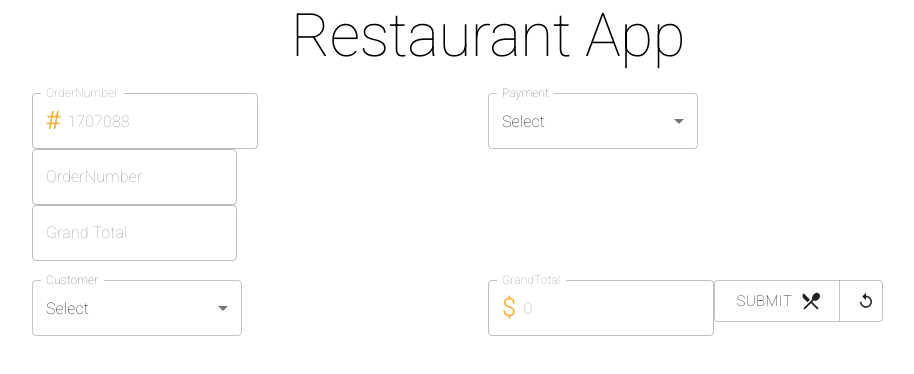
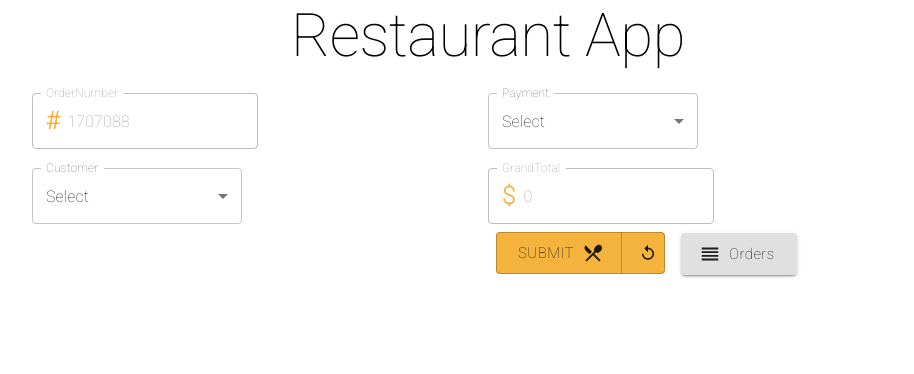
Before and after one commit to ionut1912/RestaurantCrud-Frontend, a React (Create React App) app: page / in a window 1280 px wide. Shown: the top 374 px of the page, without its empty margins (152-1066 px from the left). Built offline with nearby package versions, Linux system fonts and the light colour scheme.

Commit message:
Enable material ui icons and adding button for oders

```diff
--- a/package.json
+++ b/package.json
@@ -3,8 +3,12 @@
   "version": "0.1.0",
   "private": true,
   "dependencies": {
+    "@emotion/react": "^11.4.1",
+    "@emotion/styled": "^11.3.0",
     "@material-ui/core": "^4.12.3",
     "@material-ui/icons": "^4.11.2",
+    "@mui/icons-material": "^5.0.0",
+    "@mui/material": "^5.0.0",
     "@testing-library/jest-dom": "^5.14.1",
     "@testing-library/react": "^11.2.7",
     "@testing-library/user-event": "^12.8.3",
--- a/src/components/Order/OrderForm.js
+++ b/src/components/Order/OrderForm.js
@@ -1,12 +1,11 @@
 import { Grid, InputAdornment,makeStyles ,ButtonGroup,Button as MuiButton} from '@material-ui/core';
 import React ,{useState} from 'react';
 import Form  from   "../../layouts/Form"
-
 import {Input,Select,Button} from "../../controls/"
 
 import ReplayIcon from '@mui/icons-material/Replay';
 import RestaurantMenuIcon from '@mui/icons-material/RestaurantMenu';
-
+import ReorderIcon from '@mui/icons-material/Reorder';
 export default function OrderForm(props){
 const{values,errors,handleInputChange}=props;
     const pMethods =[
@@ -20,6 +19,17 @@ const{values,errors,handleInputChange}=props;
                 color:'#f3b33d',
                 fontWeight:'bolder',
                 fontSize:'1.5em'
+            }
+        },
+        submitButtonGroup:{
+            backgroundColor:'#f3b33d',
+            color:'#000',
+            margin:theme.spacing(1),
+            '&.MuiButton-label':{
+                textTransform: 'none'
+            },
+            '&.hover':{
+                backgroundColor:'#f3b33d',
             }
         }
 }));
@@ -43,16 +53,10 @@ const classes=useStyles();
 <Grid item xs={6}>
 <Select  label="Payment" name="pMethod" options={pMethods}  value={values.pMethod} onChange={handleInputChange}></Select>
     </Grid>
-<Input disabled label="OrderNumber" name="orderNumber">
 
-</Input>
-</Grid>
-    <Grid item xs={6}>
-        <Input disabled label="Grand Total" name="gTotal">
-
-        </Input>
 
 </Grid>
+
 <br/>
 
 
@@ -76,7 +80,9 @@ const classes=useStyles();
   <InputAdornment className={classes.adormentText} position="start">
    $</InputAdornment>
   ) }} ></Input>
-  <ButtonGroup>
+  <br/>
+
+  <ButtonGroup className={classes.submitButtonGroup} >
       <MuiButton size="large" type="submit" endIcon={<RestaurantMenuIcon/>}>
           Submit
       </MuiButton>
@@ -84,11 +90,9 @@ const classes=useStyles();
 
       </MuiButton>
   </ButtonGroup>
+  <Button size="large" startIcon={<ReorderIcon/>} >Orders</Button>
     </Grid>
 </Grid>
-
-
-
 
 </Form>
 );
```
Also changed, not shown: 1 other file (tests, documents, lock files or other folders).
